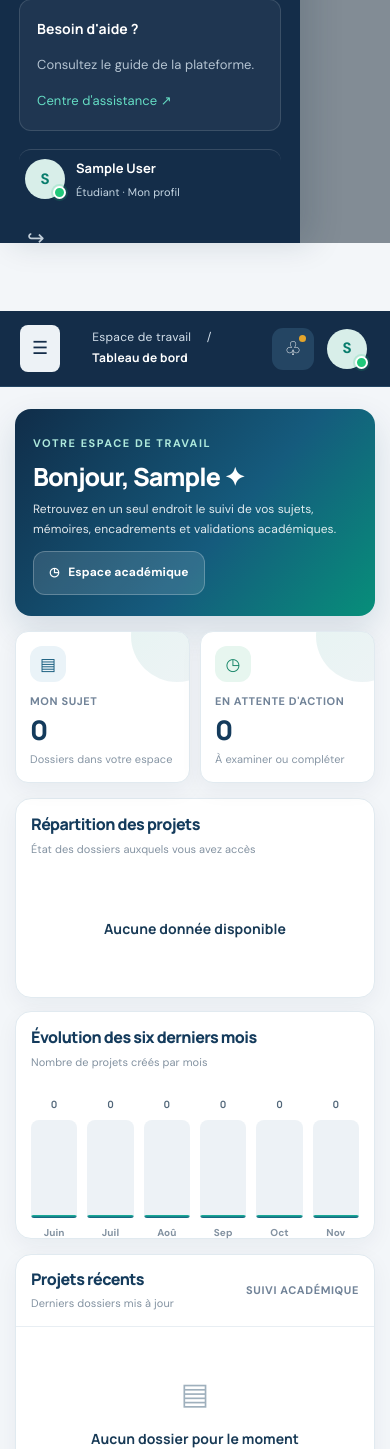
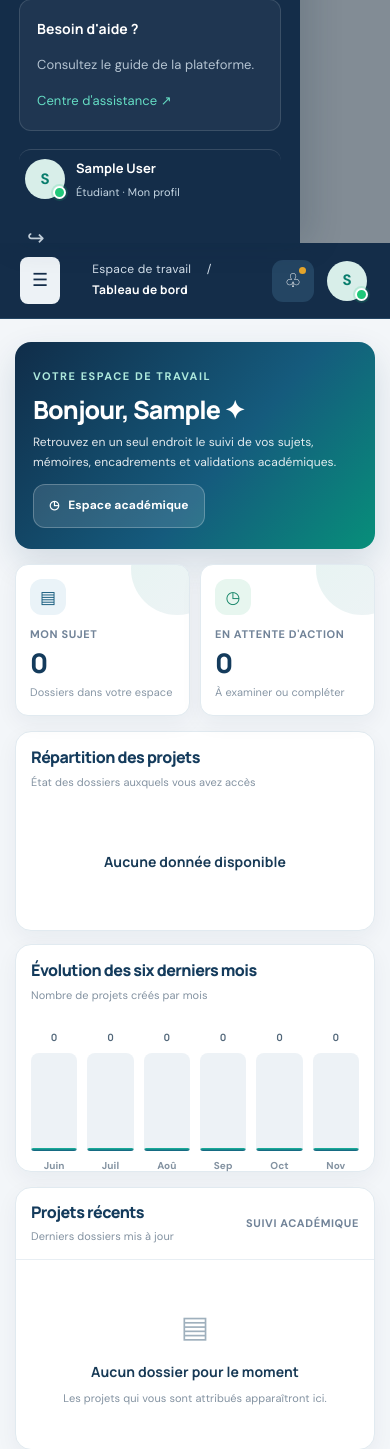
Before and after one commit to virgileNVEDA/gestion-projets-tutores, a Flask app: page /dashboard in a window 390 px wide, after a click that opens the changed part. Shown: the part 601-2050 px from the top of the page. Run offline with Flask 3, Linux system fonts and the light colour scheme; the visitor is signed in with stand-in values (Sample User, id 1); data comes from the database, SQL or seed files in the repository; data that the repository does not hold is empty.

Commit message:
Remove remaining legacy mobile dashboard spacing override

```diff
--- a/app/static/css/app.css
+++ b/app/static/css/app.css
@@ -290,14 +290,6 @@ thead th{background:#e8eef4;color:#334155}
 .profile-actions span{font-size:11px;color:#8493a2}
 @media(max-width:760px){.welcome-row{align-items:flex-start;flex-direction:column}.dashboard-profile{width:100%;min-width:0}.profile-top-entry{padding:3px}.profile-top-entry>span:last-child{display:none}.profile-top-entry .profile-avatar{width:40px;height:40px}.profile-form{padding:19px}.profile-photo-section{align-items:flex-start;gap:15px}.profile-photo-preview{width:84px;height:84px;flex-basis:84px}.profile-fields{grid-template-columns:1fr;gap:14px}.profile-actions{align-items:stretch;flex-direction:column}.profile-actions .settings-save{width:100%}.profile-page-heading{align-items:flex-start}}
 
-@media(max-width:780px){
-  .sidebar{pointer-events:none;visibility:hidden;z-index:1300;will-change:transform}
-  .sidebar.open{pointer-events:auto;visibility:visible}
-  body.menu-open:after{content:"";position:fixed;inset:0;background:rgba(8,24,40,.48);z-index:1250}
-  body.menu-open .topbar{z-index:1100}
-  .main-area{padding-top:68px!important}
-  .page-content{padding-top:22px!important;margin-top:0!important}
-}
 .row-actions{display:flex;align-items:flex-start;gap:7px;flex-wrap:wrap;min-width:150px}
 .edit-details{position:relative}
 .edit-details>summary{list-style:none;cursor:pointer}
```
